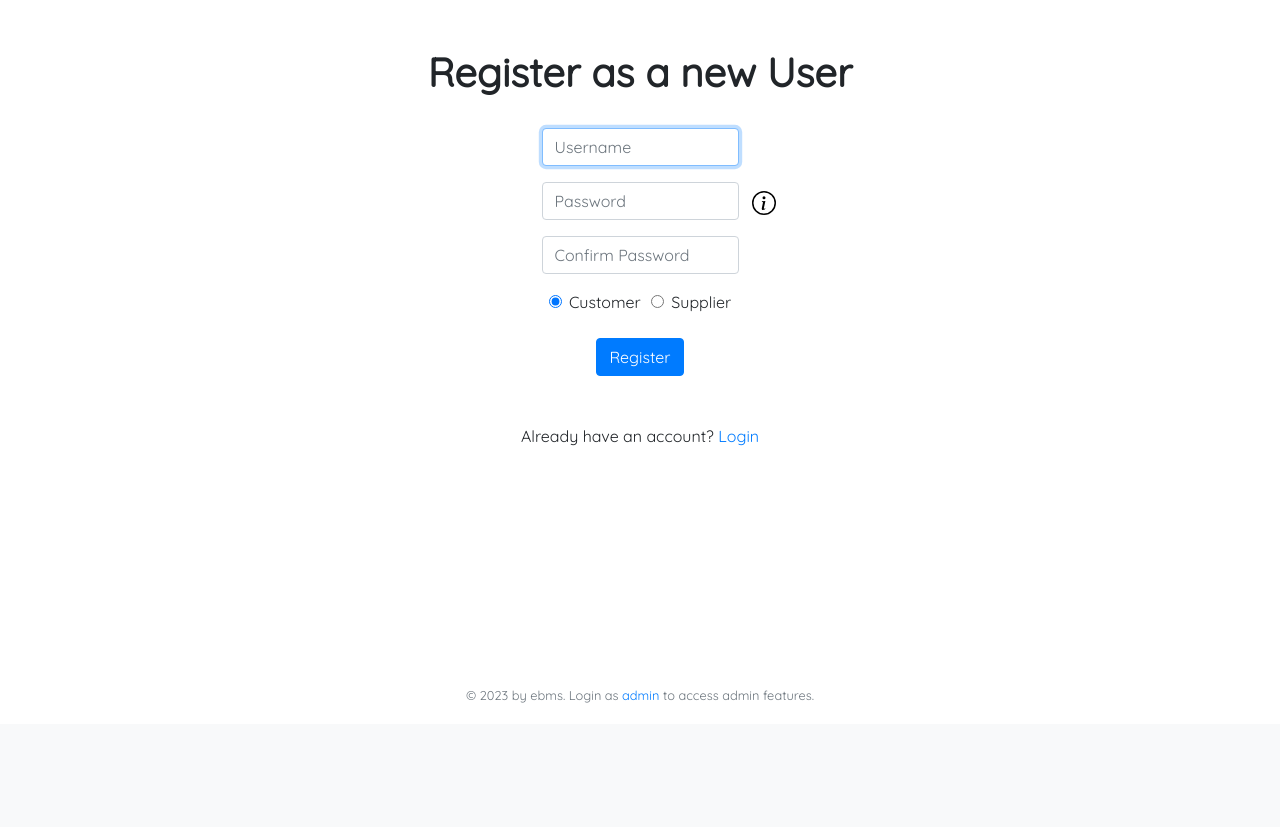
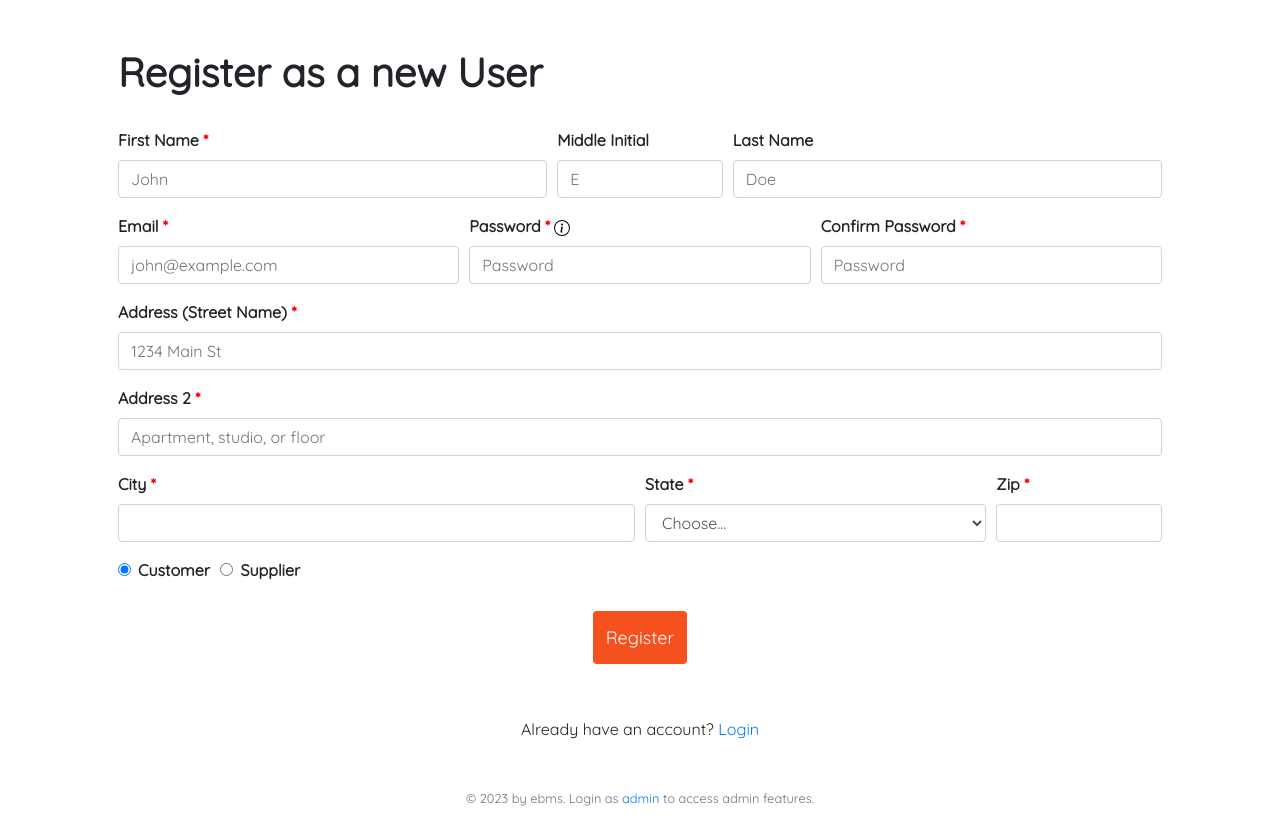
Before and after one commit to divyajeettt/EBMS, a Flask app: page /register in a window 1280 px wide. Shown: the part 76-903 px from the top of the page. Before the commit the page ends 779 px from the top, so only its background shows below. Run offline with Flask 2, Linux system fonts and the light colour scheme; some libraries are stand-ins or nearby versions.

Commit message:
registration front-end updated with (most) fields

```diff
--- a/front-end/app/static/css/styles.css
+++ b/front-end/app/static/css/styles.css
@@ -75,3 +75,45 @@ footer {
 .error {
     color: red;
 }
+
+/* defining the button with an arrow transition */
+.button-center {
+    margin: 0;
+    position: absolute;
+    left: 50%;
+    -ms-transform: translateX(-50%);
+    transform: translateX(-50%);
+}
+.button {
+    border-radius: 4px;
+    background-color: #f4511e;
+    border: none;
+    color: #FFFFFF;
+    text-align: center;
+    font-size: 18px;
+    padding: 13px;
+    transition: all 0.5s;
+    cursor: pointer;
+    margin: 5px;
+}
+.button span {
+    cursor: pointer;
+    display: inline-block;
+    position: relative;
+    transition: 0.5s;
+}
+.button span:after {
+    content: '\00bb';
+    position: absolute;
+    opacity: 0;
+    top: 0;
+    right: -20px;
+    transition: 0.5s;
+}
+.button:hover span {
+    padding-right: 25px;
+}
+.button:hover span:after {
+    opacity: 1;
+    right: 0;
+}
--- a/front-end/app/templates/base.html
+++ b/front-end/app/templates/base.html
@@ -9,6 +9,7 @@
 
     <!-- documentation at http://getbootstrap.com/docs/4.1/, alternative themes at https://bootswatch.com/ -->
     <link href="https://maxcdn.bootstrapcdn.com/bootstrap/4.1.3/css/bootstrap.min.css" rel="stylesheet">
+    <link rel="stylesheet" href="https://stackpath.bootstrapcdn.com/bootstrap/4.5.2/css/bootstrap.min.css" integrity="sha384-JcKb8q3iqJ61gNV9KGb8thSsNjpSL0n8PARn9HuZOnIxN0hoP+VmmDGMN5t9UJ0Z" crossorigin="anonymous">
 
     <!-- https://favicon.io/emoji-favicons/money-mouth-face/ -->
     <link rel="stylesheet" href="https://cdnjs.cloudflare.com/ajax/libs/font-awesome/4.7.0/css/font-awesome.min.css">
--- a/front-end/app/templates/login.html
+++ b/front-end/app/templates/login.html
@@ -30,7 +30,7 @@
         </div>
         <br>
         <div>
-        <button class="btn btn-primary" type="submit">Log In</button>
+            <button type="submit" class="button"><span>Log In</span></button>
         </div>
         <br><br>
         Don't have an account yet? <a href="/register">Register</a>
--- a/front-end/app/templates/register.html
+++ b/front-end/app/templates/register.html
@@ -5,33 +5,67 @@
 {% endblock %}
 
 {% block main %}
-    <h1><b>Register as a new User</b></h1>
+    <h1 style="text-align: left;"><b>Register as a new User</b></h1>
     <br>
     {% if error %}
         <div class="alert alert-danger" role="alert">{{ error }}</div><br>
     {% endif %}
+
     <form action="/register" method="post">
-        <div class="form-group">
-            <input autocomplete="off" autofocus class="form-control" name="username" placeholder="Username" type="text">
+        <div class="form-row">
+            <div class="form-group col-md-5" style="text-align: left; font-weight: bold;">
+                <label for="inputFirstName">First Name <span style="color: red">*</span></label>
+                <input type="text" class="form-control" id="inputFirstName" placeholder="John" style="width: 100%;">
+            </div>
+            <div class="form-group col-md-2" style="text-align: left; font-weight: bold;">
+                <label for="inputMiddleInitial">Middle Initial</label>
+                <input type="text" class="form-control" id="inputMiddleInitial" placeholder="E" style="width: 100%;">
+            </div>
+            <div class="form-group col-md-5" style="text-align: left; font-weight: bold;">
+                <label for="inputLastName">Last Name</label>
+                <input type="text" class="form-control" id="inputLastName" placeholder="Doe" style="width: 100%;">
+            </div>
         </div>
-
-        <!-- code to have the i-button directly next to the password field -->
-        <div class="form-group">
-            <img src="{{ url_for('static', filename='img/i-button.png') }}" alt="i-button" height="24px" width="24px" class="image-clear">
-            &nbsp;
-            <input class="form-control" name="password" placeholder="Password" type="password">
-            &nbsp;
-            <img src="{{ url_for('static', filename='img/info-circle.svg') }}" alt="i-button" height="24px" width="24px" title="The password must contain at least one special character, one capital letter and one digit, and should be at least 8 characters long. Spaces are not allowed.">
+        <div class="form-row">
+          <div class="form-group col-md-4" style="text-align: left; font-weight: bold;">
+            <label for="inputEmail4">Email <span style="color: red">*</span></label>
+            <input type="email" class="form-control" id="inputEmail4" placeholder="john@example.com" style="width: 100%;">
+          </div>
+          <div class="form-group col-md-4" style="text-align: left; font-weight: bold;">
+            <label for="inputPassword4">Password <span style="color: red">*</span></label> <img src="{{ url_for('static', filename='img/info-circle.svg') }}" alt="i-button" height="16px" width="16px"title="The password must contain at least one special character, one capital letter and one digit, and should be at least 8 characters long. Spaces are not allowed.">
+            <input type="password" class="form-control" id="inputPassword4" placeholder="Password" style="width: 100%;">
+          </div>
+          <div class="form-group col-md-4" style="text-align: left; font-weight: bold;">
+            <label for="inputPassword4">Confirm Password <span style="color: red">*</span></label>
+            <input type="password" class="form-control" id="inputPassword4" placeholder="Password" style="width: 100%;">
+          </div>
         </div>
-
-        <!-- <div class="form-group">
-            <input class="form-control" name="password" placeholder="Password" type="password">
+        <div class="form-group" style="text-align: left; font-weight: bold;">
+          <label for="inputAddress">Address (Street Name) <span style="color: red">*</span></label>
+          <input type="text" class="form-control" id="inputAddress" placeholder="1234 Main St" style="width: 100%;">
         </div>
-        <img src="{{ url_for('static', filename='img/i-button.png') }}" alt="i-button" height="16px" width="16px"> -->
-        <div class="form-group">
-            <input class="form-control" name="re-password" placeholder="Confirm Password" type="password">
+        <div class="form-group" style="text-align: left; font-weight: bold;">
+          <label for="inputAddress2">Address 2 <span style="color: red">*</span></label>
+          <input type="text" class="form-control" id="inputAddress2" placeholder="Apartment, studio, or floor" style="width: 100%;">
         </div>
-        <div class="form-check">
+        <div class="form-row">
+          <div class="form-group col-md-6" style="text-align: left; font-weight: bold;">
+            <label for="inputCity">City <span style="color: red">*</span></label>
+            <input type="text" class="form-control" id="inputCity" style="width: 100%;">
+          </div>
+          <div class="form-group col-md-4" style="text-align: left; font-weight: bold;">
+            <label for="inputState">State <span style="color: red">*</span></label>
+            <select id="inputState" class="form-control" style="width: 100%;">
+              <option selected>Choose...</option>
+              <option>...</option>
+            </select>
+          </div>
+          <div class="form-group col-md-2" style="text-align: left; font-weight: bold;">
+            <label for="inputZip">Zip <span style="color: red">*</span></label>
+            <input type="text" class="form-control" id="inputZip" style="width: 100%;">
+          </div>
+        </div>
+        <div class="form-check" style="text-align: left; font-weight: bold;">
             <input class="form-check-input" type="radio" name="RegisterRadio" id="flexRadioDefault1" value="customer" checked>
             <label class="form-check-label" for="flexRadioDefault1">
                 Customer &nbsp; &nbsp; &nbsp;
@@ -41,15 +75,22 @@
                 Supplier
             </label>
         </div>
-        <!-- <p style="font-size : 16px">The password <b>must</b> contain at least one special character, one capital letter and one digit, and should be at least 8 characters long<br><b>Spaces are not allowed.</b></p> -->
+        <!-- <div class="form-group">
+          <div class="form-check">
+            <input class="form-check-input" type="checkbox" id="gridCheck">
+            <label class="form-check-label" for="gridCheck">
+              Check me out
+            </label>
+          </div>
+        </div> -->
         <br>
         <div>
-            <button class="btn btn-primary" type="submit">Register</button>
+            <button type="submit" class="button"><span>Register</span></button>
         </div>
 
         <br><br>
         Already have an account? <a href="/login">Login</a>
-    </form>
+      </form>
 
 
 
```
